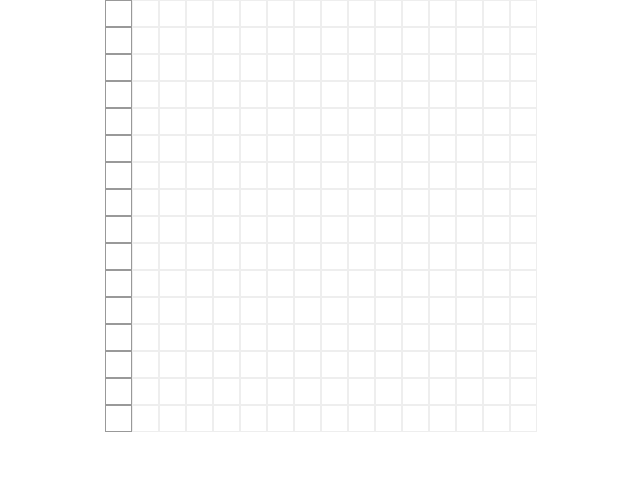
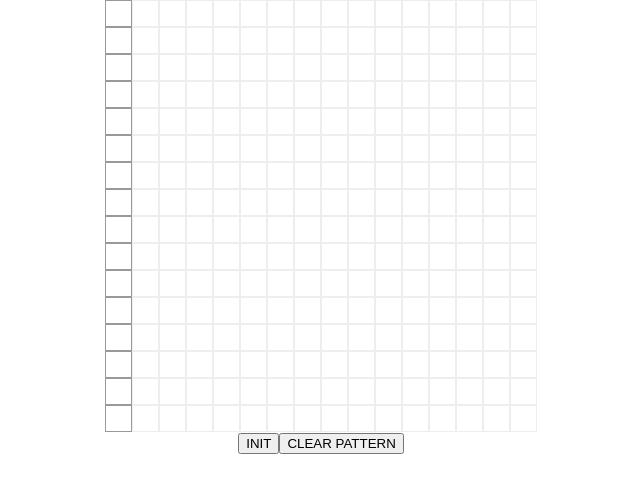
Before and after one commit to noellehuchette/matrixsynth, a React (Create React App) app: page / in a window 1280 px wide. Shown: the top 492 px of the page, without its empty margins (319-959 px from the left). Built offline with nearby package versions, Linux system fonts and the light colour scheme.

Commit message:
fixed git issues

```diff
--- a/src/components/Sequencer/Sequencer.js
+++ b/src/components/Sequencer/Sequencer.js
@@ -1,7 +1,7 @@
 import React, { Component } from 'react';
 import { connect } from 'react-redux';
 import Square from './Square';
-import { init, toggleSquare, clearPattern } from '../../store/sequencer';
+import { start, Transport, Sequence, Synth } from 'tone';
 import './sequencer.css';
 
 const notes = [
@@ -23,7 +23,8 @@ const notes = [
     'D2',
 ];
 
-const initPattern = [
+const initPattern = () => {
+    return [
         [0, 0, 0, 0, 0, 0, 0, 0, 0, 0, 0, 0, 0, 0, 0, 0],
         [0, 0, 0, 0, 0, 0, 0, 0, 0, 0, 0, 0, 0, 0, 0, 0],
         [0, 0, 0, 0, 0, 0, 0, 0, 0, 0, 0, 0, 0, 0, 0, 0],
@@ -41,59 +42,104 @@ const initPattern = [
         [0, 0, 0, 0, 0, 0, 0, 0, 0, 0, 0, 0, 0, 0, 0, 0],
         [0, 0, 0, 0, 0, 0, 0, 0, 0, 0, 0, 0, 0, 0, 0, 0],
     ];
+};
 
 class Sequencer extends Component {
     constructor(props) {
         super(props);
         this.state = {
-            init: false,
+            tempo: 120,
+            synth: new Synth().toDestination(),
+            iniTone: false,
             playing: false,
-            pattern: initPattern,
-            synths: [],
-            liveStep: 0,
+            pattern: initPattern(),
+            step: 0,
+            loop: {},
         };
+        this.init = this.init.bind(this);
+        this.toggleSquare = this.toggleSquare.bind(this);
+        this.toggleTransport = this.toggleTransport.bind(this);
+        this.clearPattern = this.clearPattern.bind(this);
     }
 
-    componentDidMount() {
-
+    componentDidUpdate(prevProps, prevState) {
+        let { pattern, synth } = this.state;
+        if (JSON.stringify(pattern) !== JSON.stringify(prevState.pattern)) {
+            const loop = new Sequence(
+                (time, step) => {
+                    this.setState({step});
+                    pattern.map((row, nidx) => {
+                        if (row[step]) {
+                            synth.triggerAttackRelease(notes[nidx], '8n', time);
+                        }
+                    });
+                }
+            ).start(0);
+            this.setState({ loop, pattern });
+        }
     }
 
     init() {
-        this.setState({ init: true });
+        start();
+        const iniTone = true;
+        this.setState({ iniTone });
+    }
+
+    toggleTransport() {
+        Transport.toggle();
+        let playing = !this.state.playing;
+        this.setState({ playing });
+    }
+
+    toggleSquare(x, y) {
+        let pattern = this.state.pattern;
+        pattern[y][x] = +!pattern[y][x];
+        this.setState({ pattern });
+    }
+
+    clearPattern() {
+        let pattern = initPattern();
+        this.setState({ pattern });
     }
 
     render() {
-        const { init, playing, pattern, synths, liveStep } = this.state;
+        const { step, pattern, iniTone, playing } = this.state;
         return (
+            <div>
                 <div>
                     {pattern.map((row,y) => (
                             <div className='tonerow' key={`yy${y}`}>
                                 {row.map((val, x) => (
                                     <Square
                                       key={`xx${x}`}
-                                  active={liveStep === x}
+                                      active={step === x}
                                       value={val}
-                                  onClick={() => pattern[y][x] = !pattern[y][x]}
+                                      onClick={() => this.toggleSquare(x,y)}
                                     />
                                 ))
                                 }
                             </div>
                         ))}
                 </div>
+                <div>
+                    {iniTone ?
+                        <button onClick={this.toggleTransport}>{playing ? 'STOP' : 'PLAY'}</button>
+                            :
+                        <button onClick={this.init}>INIT</button>
+                    }
+                    <button onClick={this.clearPattern}>CLEAR PATTERN</button>
+                </div>
+            </div>
         );
     }
 }
 
 const mapState = (state) => {
-    return {
-
-    };
+    return {};
 };
 
 const mapDispatch = (dispatch) => {
-    return {
-
-    };
+    return {};
 };
 
 export default connect(mapState, mapDispatch)(Sequencer);
```
Lines whose indentation alone changed are shown as unchanged.
